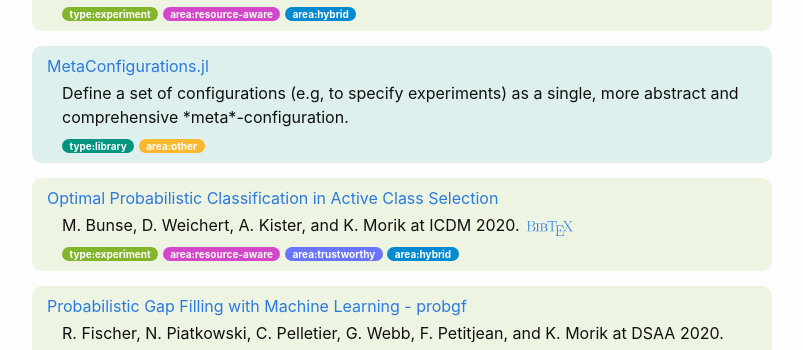
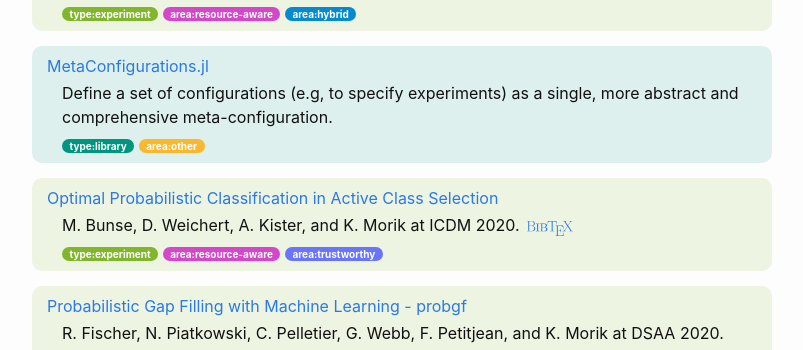
Before and after one commit to ML2R-center/ML2R-center.github.io, a Jekyll site: the page built from index.md, in a window 1280 px wide. Shown: the part 440-790 px from the top of the page, without its empty margins (238-1041 px from the left). Built offline with Jekyll 4.4.1, drawn with Linux system fonts in a browser that asks for light colours; our own code applies the rules of GitHub Pages for plain Markdown files.

```diff
--- a/_data/software.yml
+++ b/_data/software.yml
@@ -22,14 +22,14 @@
 - name: MetaConfigurations.jl
   type: l
   url: https://github.com/mirkobunse/MetaConfigurations.jl
-  description: Define a set of configurations (e.g, to specify experiments) as a single, more abstract and comprehensive *meta*-configuration.
+  description: Define a set of configurations (e.g, to specify experiments) as a single, more abstract and comprehensive meta-configuration.
   areas: [ "o" ]
 
 - name: Optimal Probabilistic Classification in Active Class Selection
   type: e
   url: https://github.com/mirkobunse/acs-icdm20
   description: M. Bunse, D. Weichert, A. Kister, and K. Morik at ICDM 2020.
-  areas: [ "r", "t", "h" ]
+  areas: [ "r", "t" ]
   biblink: https://dblp.org/rec/conf/icdm/BunseWKM20?view=bibtex
 
 - name: "HOPS: Probabilistic Subtree Mining for Small and Large Graphs"
```
